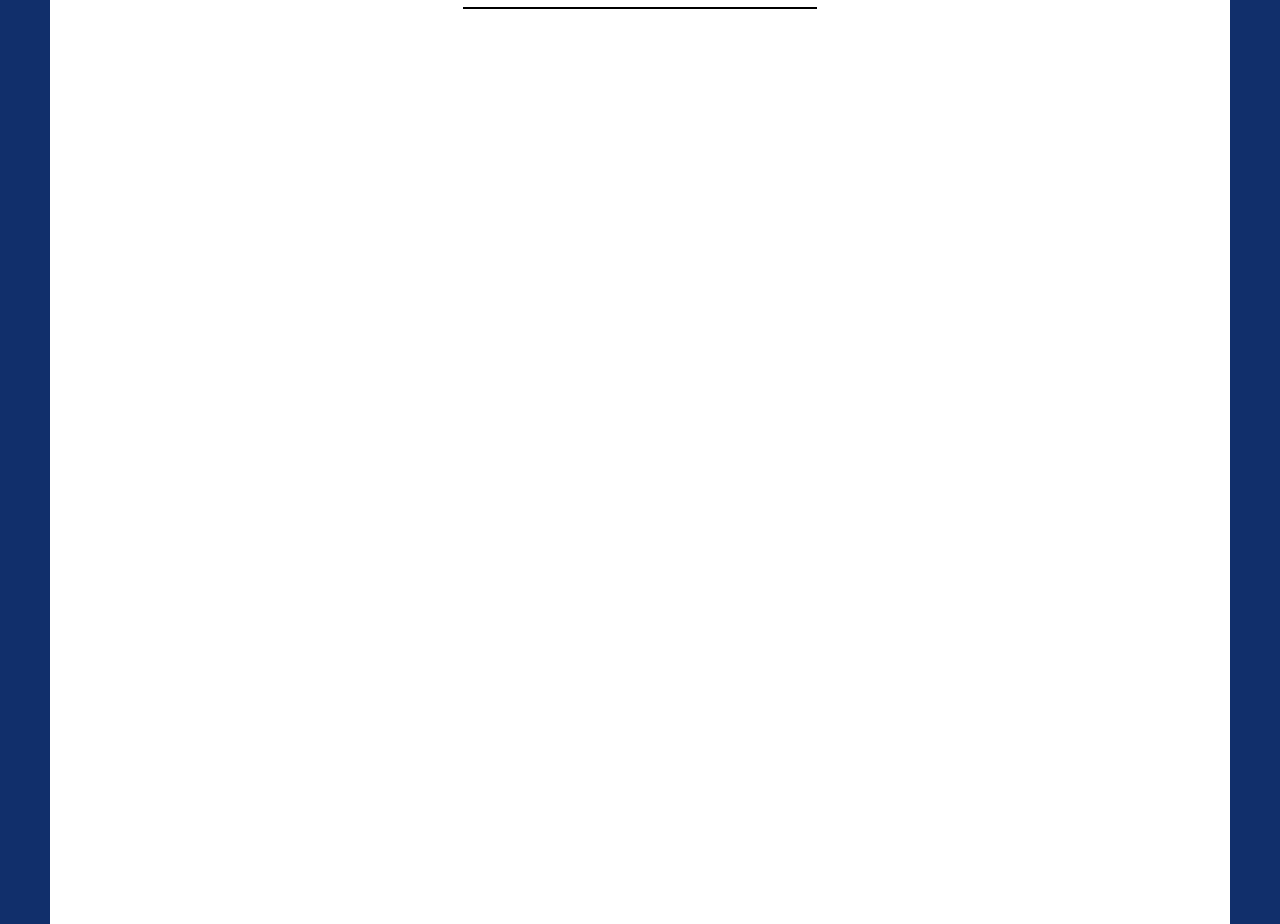
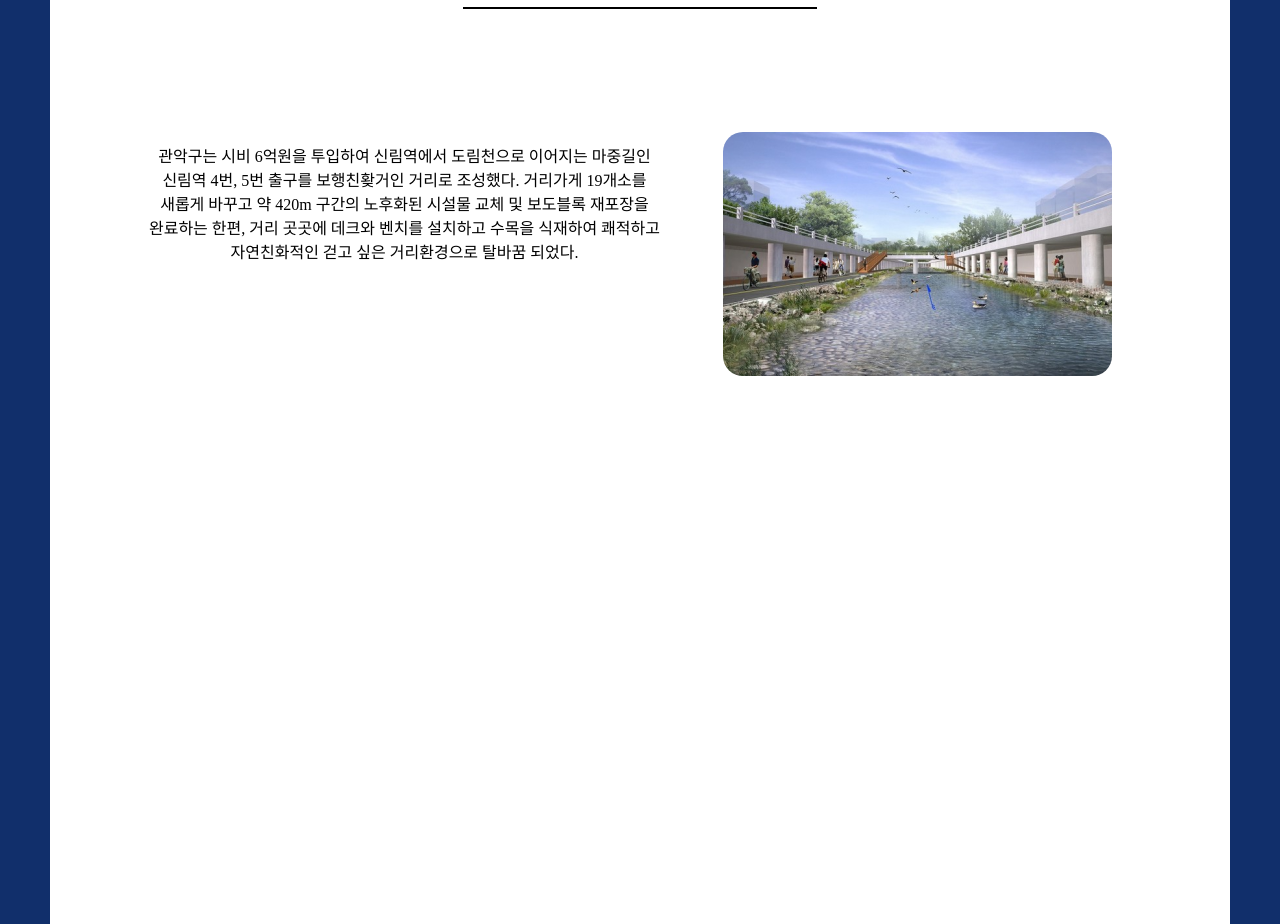
Before and after one commit to olsi10/starlight-promote, a plain HTML site: page history/index.html in a window 1280 px wide. Shown: the part 700-1624 px from the top of the page. Drawn offline with Linux system fonts and the light colour scheme.

Commit message:
page2 box1 complete

```diff
--- a/history/css/style.css
+++ b/history/css/style.css
@@ -37,3 +37,25 @@ h2{
     margin-left: 70px;
     display: inline-block;
 }
+
+/* page2 */
+#page2{
+    margin-top: 50px;
+    height: 600px;
+    text-align: right;
+}
+#box1{
+    margin-top: 10%;
+}
+#box1 img{
+    vertical-align: middle;
+    border-radius: 20px;
+    width: 389px;
+    height: 244px;
+    margin-right: 10%;
+}
+.txt2{
+    display: inline-block;
+    margin-right: 5%;
+    text-align: center;
+}
--- a/history/index.html
+++ b/history/index.html
@@ -31,7 +31,19 @@
                 </p>
         </div>
         <hr style="border:solid 1px black; width: 352px; margin-top: 70px;">
+        <div id="page2">
+            <div id="box1">
+                <p class="txt2">
+                    관악구는 시비 6억원을 투입하여 신림역에서 도림천으로 이어지는 마중길인<br/>
+                    신림역 4번, 5번 출구를 보행친홪거인 거리로 조성했다. 거리가게 19개소를<br/>
+                    새롭게 바꾸고 약 420m 구간의 노후화된 시설물 교체 및 보도블록 재포장을<br/>
+                    완료하는 한편, 거리 곳곳에 데크와 벤치를 설치하고 수목을 식재하여 쾌적하고<br/>
+                    자연친화적인 걷고 싶은 거리환경으로 탈바꿈 되었다.
+                </p>
+                <img src="/img/river.png" alt="도림천">
+            </div>
+
+        </div>
     </div>
-
 </body>
 </html>
```
Also changed, not shown: img/river.png (added).
